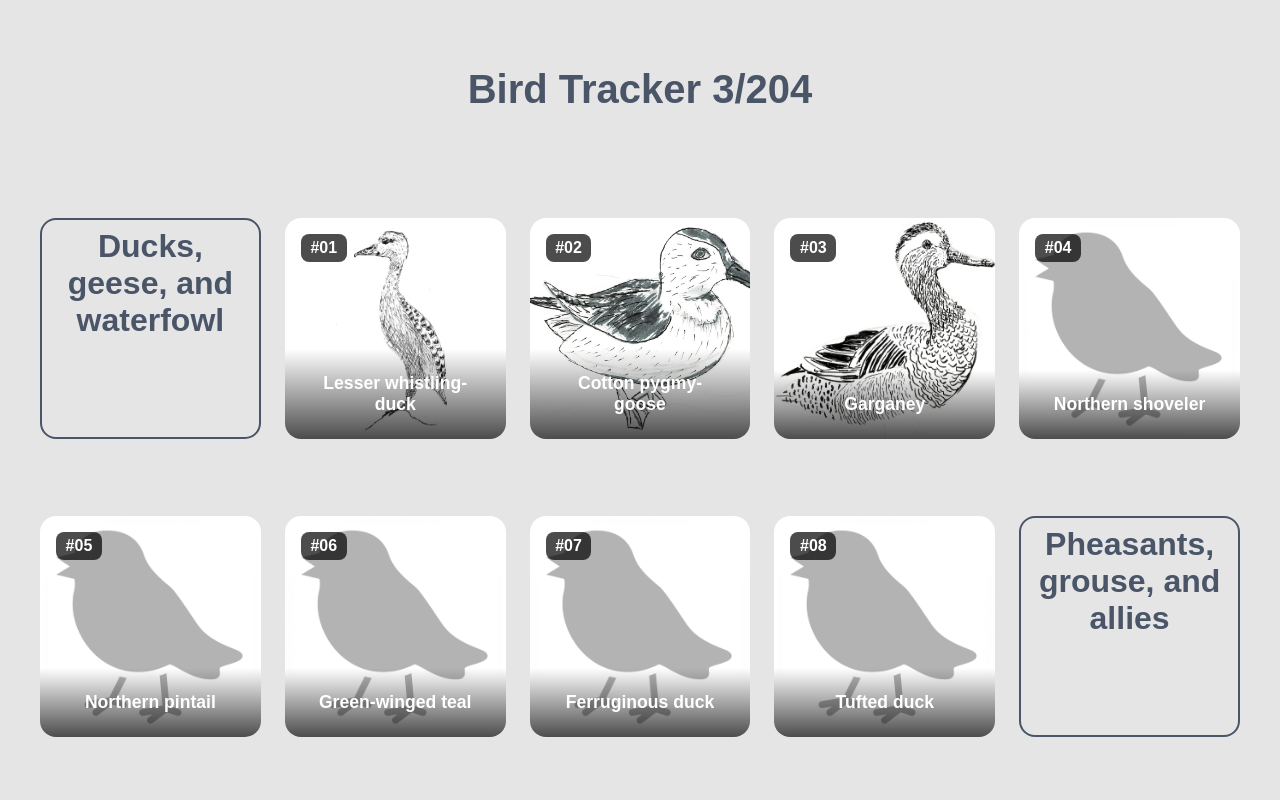
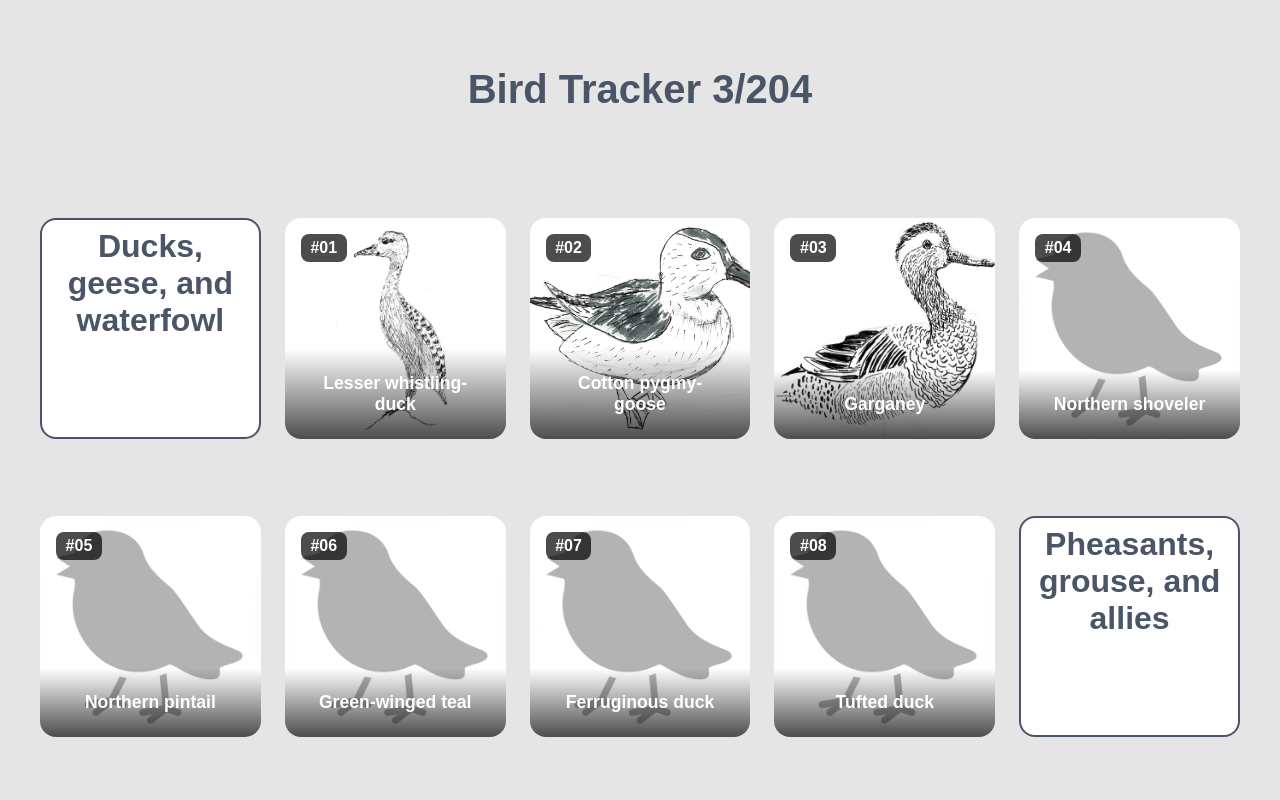
Before and after one commit to seven-leven/bird_dash, a React (Create React App) app: page / in a window 1280 px wide. Shown: the top 800 px of the page. Built offline with nearby package versions, Linux system fonts and the light colour scheme.

Commit message:
title card

```diff
--- a/src/App.tsx
+++ /dev/null
@@ -1,15 +0,0 @@
-import React from 'react'; // Add React import
-import { Routes, Route } from 'react-router-dom';
-import BirdDashboard from './components/BirdDashboard.tsx';
-
-function App() {
-  return (
-    <Routes>
-      <Route path="/" element={<BirdDashboard />} />
-      {/* Add 404 fallback */}
-      <Route path="*" element={<div>404 Not Found</div>} />
-    </Routes>
-  );
-}
-
-export default App;
--- a/src/components/BirdDashboard.css
+++ b/src/components/BirdDashboard.css
@@ -44,6 +44,7 @@ body {
   overflow: hidden;
   aspect-ratio: 1;
   transition: transform var(--transition-timing), box-shadow var(--transition-timing);
+  background-color: white;
 }
 
 /* Image grid system */
--- a/src/index.tsx
+++ b/src/index.tsx
@@ -1,8 +1,20 @@
+// App.tsx
 import React from 'react';
 import ReactDOM from 'react-dom/client';
-import { HashRouter } from 'react-router-dom';
-import App from './App.tsx';
+import { HashRouter, Routes, Route } from 'react-router-dom';
+import BirdDashboard from './components/BirdDashboard.tsx';
 
+// Main app component
+function App() {
+  return (
+    <Routes>
+      <Route path="/" element={<BirdDashboard />} />
+      <Route path="*" element={<div>404 Not Found</div>} />
+    </Routes>
+  );
+}
+
+// Root rendering logic
 const root = ReactDOM.createRoot(
   document.getElementById('root') as HTMLElement
 );
```
